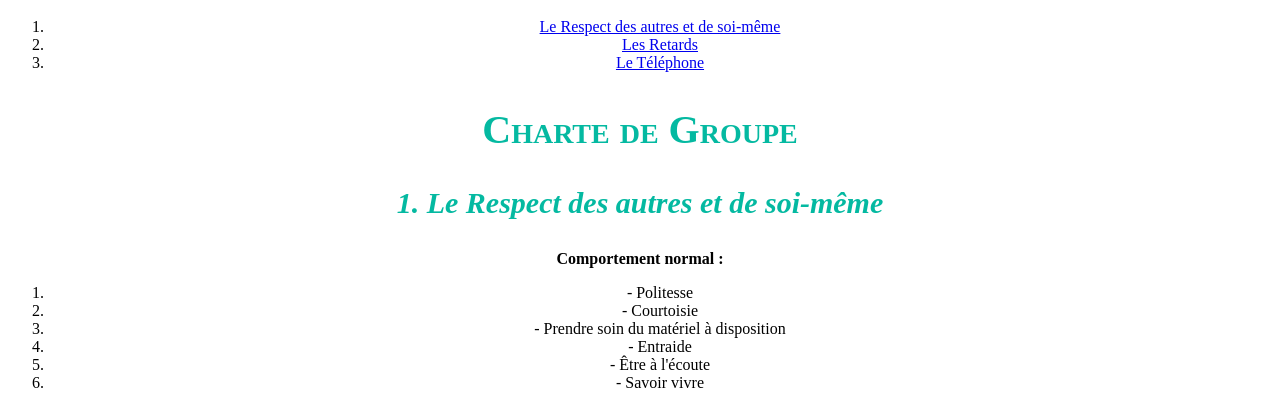
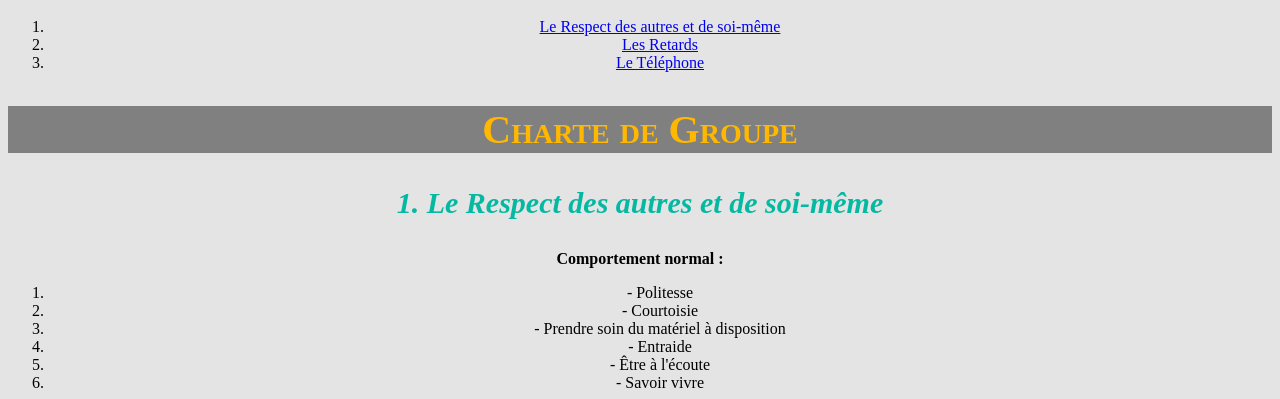
Before and after one commit to gbullet-nws/Page-Professionnelle-, a plain HTML site: page index.html in a window 1280 px wide. Shown: the part 719-1118 px from the top of the page. Drawn offline with Linux system fonts and the light colour scheme.

Commit message:
css background

```diff
--- a/css/styles.css
+++ b/css/styles.css
@@ -1,5 +1,6 @@
 body{
     text-align: center;
+    background-color: rgba(196, 196, 196, 0.445);
 }
 
 h1 {
@@ -28,10 +29,11 @@ span.School {
 }
 
 h2 {
-    color: rgba(0, 184, 160, 0.986);
+    color: rgb(255, 183, 0);
     font-family: lucida;
     font-size: 40px;
     font-variant: small-caps;
+    background-color: grey;
 }
 
 h3 {
```
